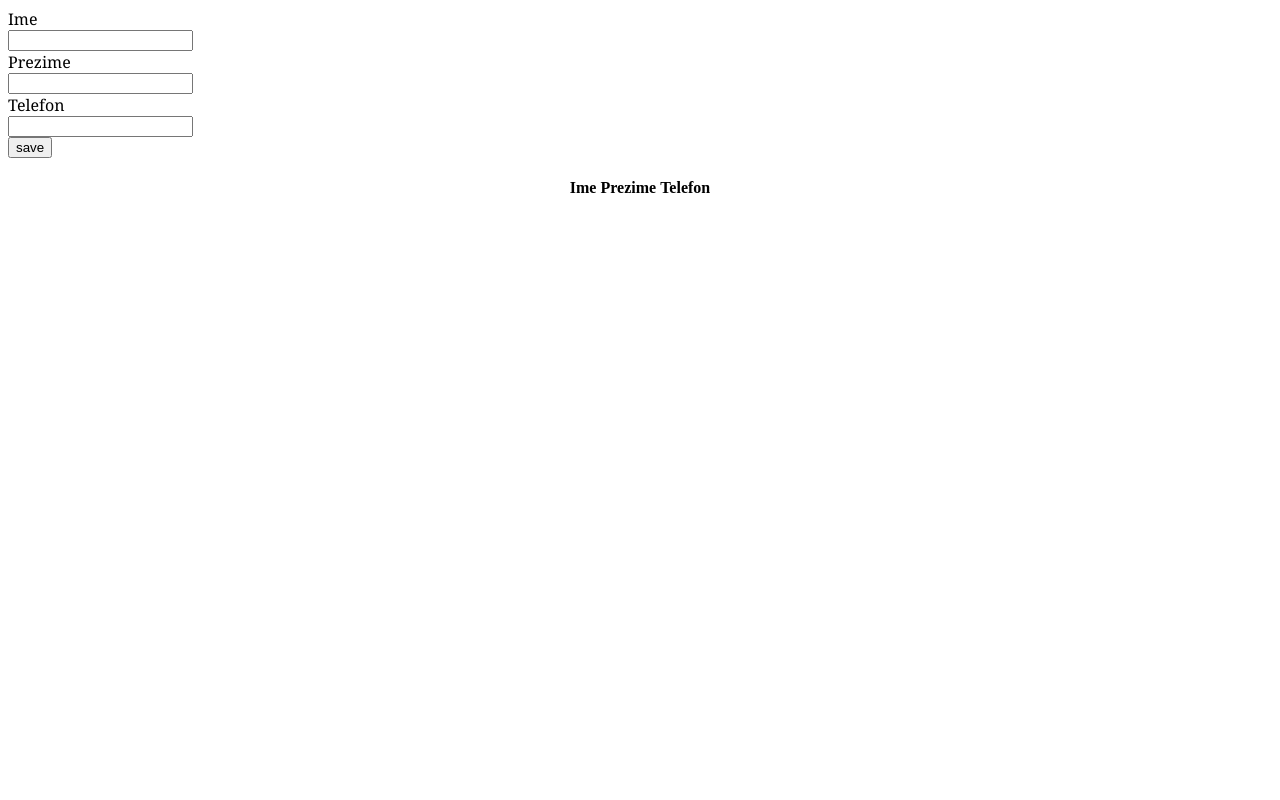
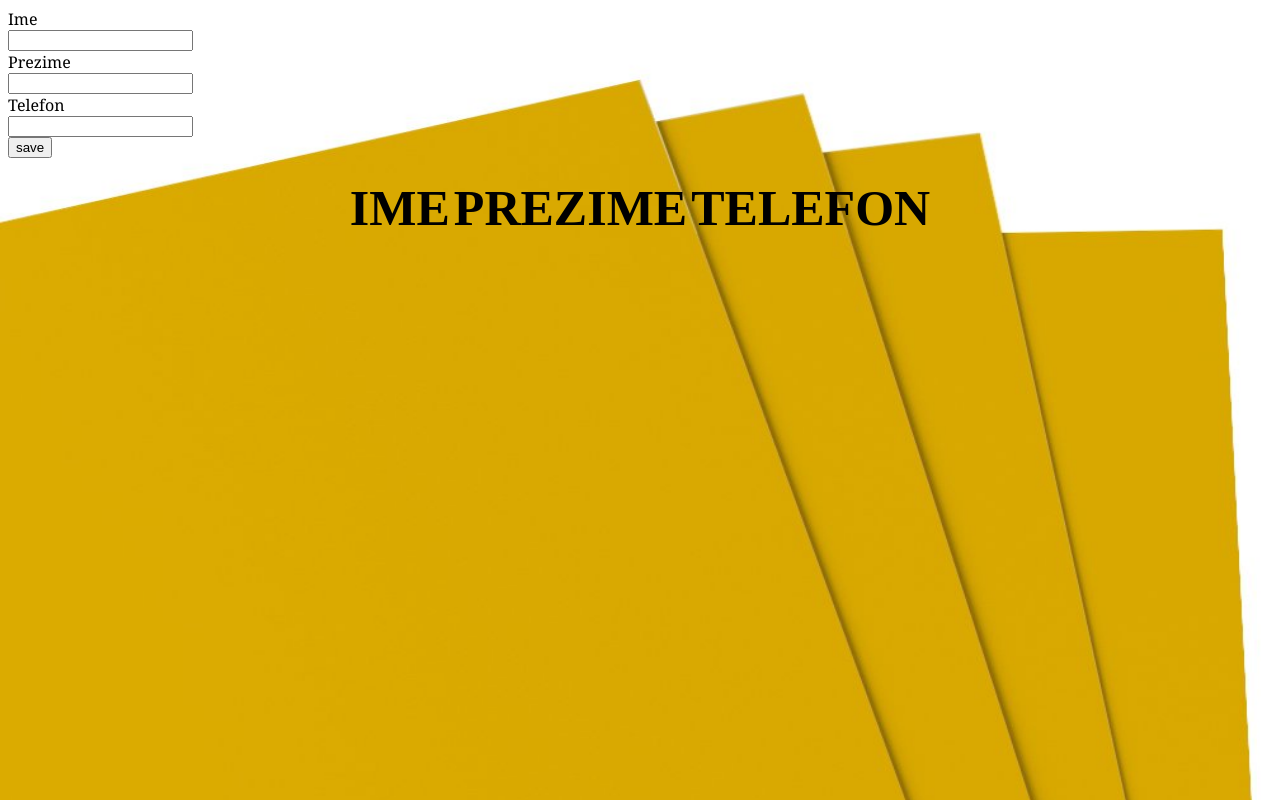
Before and after one commit to sarajlija00/phonebook, a plain HTML site: page phonebook/index.html in a window 1280 px wide. Drawn offline with Linux system fonts and the light colour scheme.

Commit message:
correction

```diff
--- a/phonebook/index.html
+++ b/phonebook/index.html
@@ -9,7 +9,7 @@
         <script src="./js/table.js"></script>
     </head>
 
-    <body>
+    <body class="body">
         <div class="font">Ime</div><input id="ime" type="text">
         <div class="font">Prezime</div><input id="prezime" type="text">
         <div class="font">Telefon</div><input id="telefon" type="text">
@@ -17,12 +17,12 @@
         <input type="button" value="save" onclick="phoneBook()">
         <br>
         <br>
-        <table id="table" class="center">
+        <table id="table" class="center table-font">
             <thead>
                 <tr>
-                    <th>Ime</th>
-                    <th>Prezime</th>
-                    <th>Telefon</th>
+                    <th>IME</th>
+                    <th>PREZIME</th>
+                    <th>TELEFON</th>
                 </tr>
             </thead>
             <tbody id="body">
--- a/phonebook/style/main.css
+++ b/phonebook/style/main.css
@@ -1,6 +1,14 @@
+.body {
+    background-image: url("../images/elva.jpg");
+    background-repeat: no-repeat;
+    background-size: 1300px 1050px;
+}
 .center {
     margin: 0 auto;
 }
 .font {
     font-family: Cambria, Cochin, Georgia, Times, 'Times New Roman', serif;
 }
+.table-font {
+    font-size: 50px;
+}
```
Also changed, not shown: request/js/javascript.js (deleted, +0 -21 lines), phonebook/images/elva.jpg (added).
